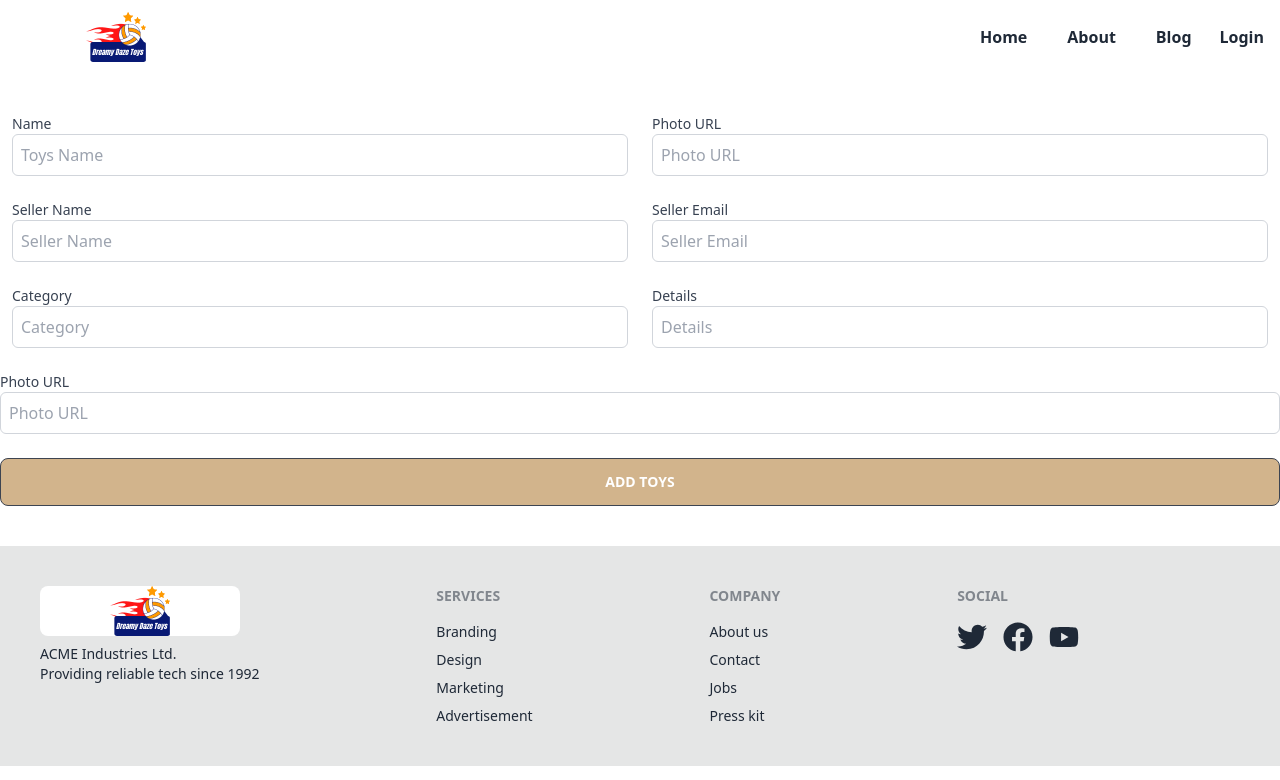
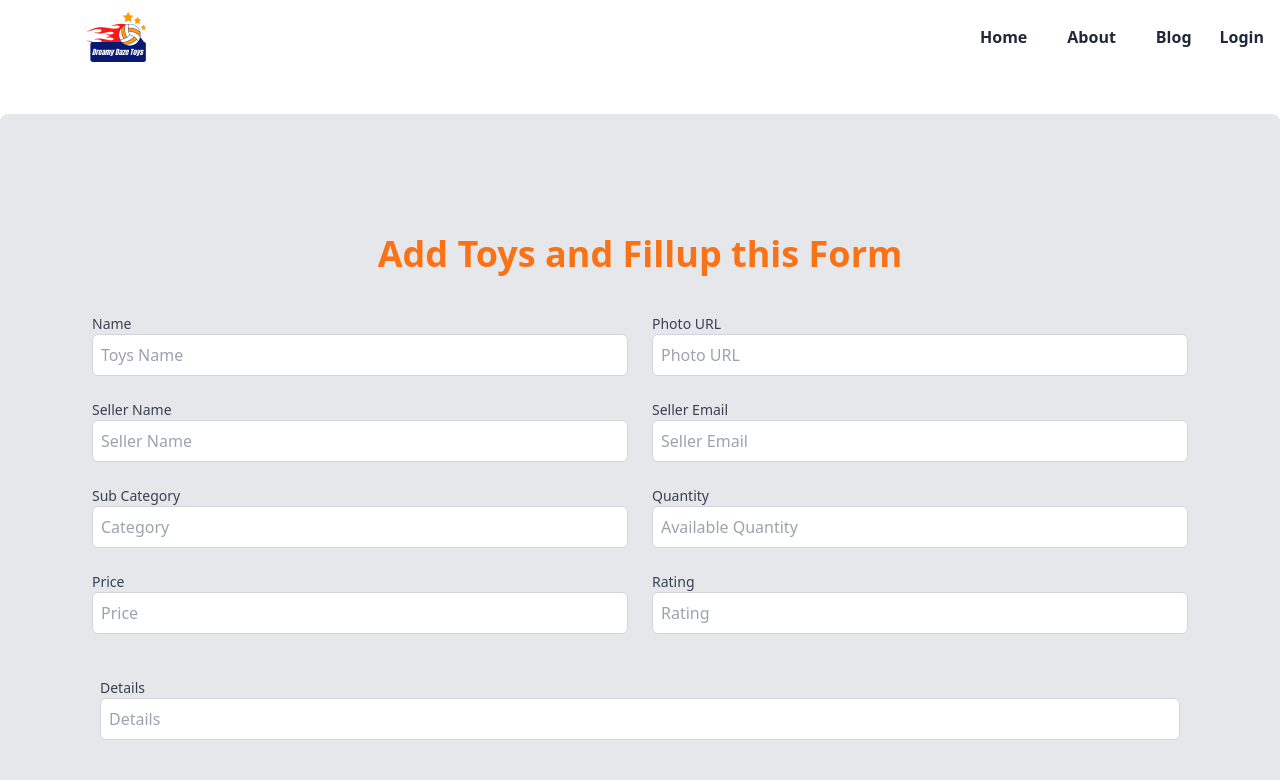
Before and after one commit to ataullahmesbah/toys-marketplace-client-side, a React (Vite) app: page /addtoy in a window 1280 px wide. Shown: the top 780 px of the page. Built offline with nearby package versions, Linux system fonts and the light colour scheme; no server answers.

Commit message:
Add Toys Data create and mongodb data fetch

```diff
--- a/src/Pages/AddToy/AddToy.jsx
+++ b/src/Pages/AddToy/AddToy.jsx
@@ -3,11 +3,44 @@ import { AuthContext } from "../../Providers/AuthProvider";
 
 
 const AddToy = () => {
-  const {user} = useContext(AuthContext);
+  const { user } = useContext(AuthContext);
+
+  const handleAddToys = event => {
+    event.preventDefault();
+            const form = event.target;
+
+            const name = form.name.value;
+            const photo = form.photo.value;
+            const seller = form.seller.value;
+            const email = form.email.value;
+            const category = form.category.value;
+            const quantity = form.quantity.value;
+            const price = form.price.value;
+            const rating = form.rating.value;
+            const details = form.details.value;
+
+            const addToys = {
+              name, photo, seller, email, category, quantity, price, rating, details
+            }
+            console.log(addToys);
+
+            // send to data server
+            fetch('http://localhost:5000/addtoys', {
+              method: 'POST',
+              headers: {
+                'content-type': 'application/json'
+              },
+              body: JSON.stringify(addToys)
+            })
+            .then(res => res.json())
+            .then(data => console.log(data))
+  }
   return (
-        <div>
+    <div className="bg-gray-200 p-20 rounded-lg">
 
-            <form>
+      <h1 className="font-bold text-4xl m-10 text-center text-orange-500">Add Toys and Fillup this Form</h1>
+
+      <form onSubmit={handleAddToys}>
         {/* Toy name and photo url */}
         <div className="flex flex-wrap mb-6">
           <div className="w-full md:w-1/2 px-3 mb-6 md:mb-0">
@@ -48,7 +81,7 @@ const AddToy = () => {
             </label>
             <input
               type="text"
-        defaultValue={user?.name}
+              defaultValue={user?.displayName}
               name="seller"
               placeholder="Seller Name"
               className="w-full p-2 border border-gray-300 rounded-md focus:outline-none focus:ring-2 focus:ring-blue-400"
@@ -68,11 +101,11 @@ const AddToy = () => {
           </div>
         </div>
 
-  {/* Category and details row */}
+        {/* Sub Category and Quantity row */}
         <div className="flex flex-wrap mb-6">
           <div className="w-full md:w-1/2 px-3 mb-6 md:mb-0">
             <label className="block text-sm font-medium text-gray-700">
-        Category
+              Sub Category
             </label>
             <input
               type="text"
@@ -83,30 +116,55 @@ const AddToy = () => {
           </div>
           <div className="w-full md:w-1/2 px-3">
             <label className="block text-sm font-medium text-gray-700">
+              Quantity
+            </label>
+            <input
+              type="text"
+              name="quantity"
+              placeholder="Available Quantity"
+              className="w-full p-2 border border-gray-300 rounded-md focus:outline-none focus:ring-2 focus:ring-blue-400"
+            />
+          </div>
+        </div>
+        {/* Price and Rating row */}
+        <div className="flex flex-wrap mb-6">
+          <div className="w-full md:w-1/2 px-3 mb-6 md:mb-0">
+            <label className="block text-sm font-medium text-gray-700">
+              Price
+            </label>
+            <input
+              type="text"
+              name="price"
+              placeholder="Price"
+              className="w-full p-2 border border-gray-300 rounded-md focus:outline-none focus:ring-2 focus:ring-blue-400"
+            />
+          </div>
+          <div className="w-full md:w-1/2 px-3">
+            <label className="block text-sm font-medium text-gray-700">
+              Rating
+            </label>
+            <input
+              type="text"
+              name="rating"
+              placeholder="Rating"
+              className="w-full p-2 border border-gray-300 rounded-md focus:outline-none focus:ring-2 focus:ring-blue-400"
+            />
+          </div>
+        </div>
+
+        <div className="mb-6 p-5">
+          <label className="block text-sm font-medium text-gray-700">
             Details
           </label>
           <input
             type="text"
             name="details"
             placeholder="Details"
-        className="w-full p-2 border border-gray-300 rounded-md focus:outline-none focus:ring-2 focus:ring-blue-400"
-      />
-    </div>
-  </div>
-
-  <div className="mb-6">
-    <label className="block text-sm font-medium text-gray-700">
-      Photo URL
-    </label>
-    <input
-      type="text"
-      name="photo"
-      placeholder="Photo URL"
             className="w-full p-2 border border-gray-300 rounded-md focus:outline-none focus:ring"
           />
         </div>
 
-                <input type="submit" value="Add Toys" className="btn btn-block bg-[#D2B48C]" />
+        <input type="submit" value="Add Toys" className="btn btn-block hover:bg-green-600 bg-violet-800" />
 
 
       </form>
```
Lines whose indentation alone changed are shown as unchanged.
